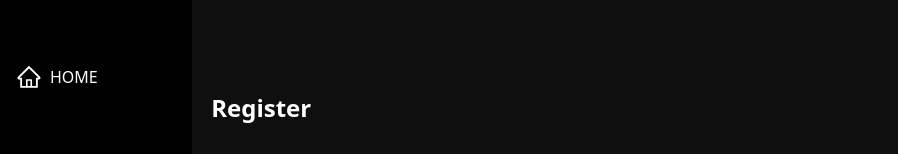
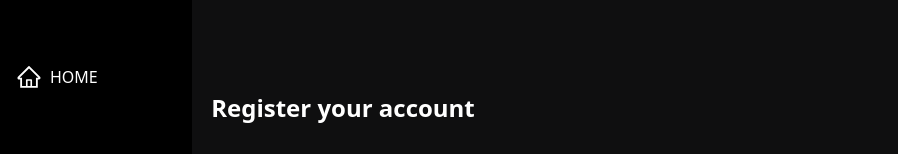
Before and after one commit to Mohammed-Bahr/AutoScaling-Ecommerce, a React (Vite) app in the folder frontend/: page /register in a window 1280 px wide. Shown: the top 154 px of the page, without its empty margins (0-898 px from the left). Built offline with nearby package versions, Linux system fonts and the light colour scheme.

Commit message:
update the front

```diff
--- a/frontend/src/pages/Auth/Register.jsx
+++ b/frontend/src/pages/Auth/Register.jsx
@@ -50,7 +50,7 @@
   return (
     <section className="pl-[10rem] flex flex-wrap">
       <div className="mr-[4rem] mt-[5rem]">
-        <h1 className="text-2xl font-semibold mb-4">Register</h1>
+        <h1 className="text-2xl font-semibold mb-4">Register your account</h1>
 
         <form onSubmit={submitHandler} className="container w-[40rem]">
           <div className="my-[2rem]">
```
